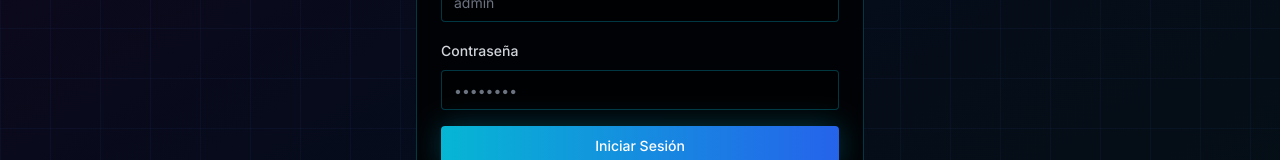
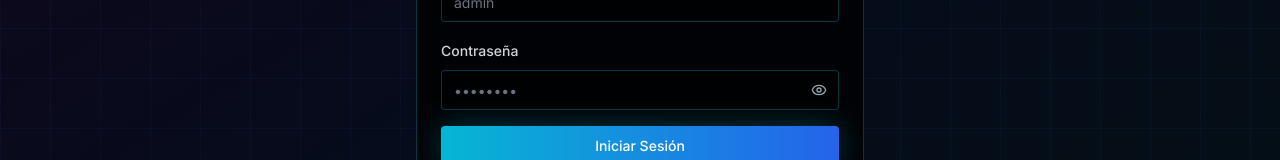
Before and after one commit to LomaDev956/LomaDashboard, a Next.js app: page /admin in a window 1280 px wide. Shown: the part 422-582 px from the top of the page. Built offline with nearby package versions, Linux system fonts and the light colour scheme.

Commit message:
feat(auth): show/hide password on login and admin
Made-with: Cursor

```diff
--- a/src/app/admin/page.tsx
+++ b/src/app/admin/page.tsx
@@ -6,13 +6,14 @@ import { Button } from '@/components/ui/button'
 import { Input } from '@/components/ui/input'
 import { Card, CardContent, CardDescription, CardHeader, CardTitle } from '@/components/ui/card'
 import { Label } from '@/components/ui/label'
-import { Code2 } from 'lucide-react'
+import { Code2, Eye, EyeOff } from 'lucide-react'
 import { safeInternalPath } from '@/lib/safe-redirect-path'
 
 function LoginForm() {
   const searchParams = useSearchParams()
   const [username, setUsername] = useState('')
   const [password, setPassword] = useState('')
+  const [showPassword, setShowPassword] = useState(false)
   const [error, setError] = useState('')
   const [loading, setLoading] = useState(false)
 
@@ -89,16 +90,34 @@ function LoginForm() {
             </div>
             <div className="space-y-2">
               <Label htmlFor="password" className="text-gray-300">Contraseña</Label>
+              <div className="relative">
                 <Input
                   id="password"
-                type="password"
+                  type={showPassword ? 'text' : 'password'}
                   placeholder="••••••••"
                   value={password}
                   onChange={(e) => setPassword(e.target.value)}
                   required
                   disabled={loading}
-                className="bg-black/50 border-cyan-500/30 text-white placeholder:text-gray-500 focus:border-cyan-400"
+                  autoComplete="current-password"
+                  className="bg-black/50 border-cyan-500/30 pe-10 text-white placeholder:text-gray-500 focus:border-cyan-400"
                 />
+                <Button
+                  type="button"
+                  variant="ghost"
+                  size="icon"
+                  className="absolute right-0 top-0 h-full min-w-10 rounded-l-none text-gray-400 hover:bg-white/5 hover:text-cyan-400"
+                  onClick={() => setShowPassword((v) => !v)}
+                  aria-label={showPassword ? 'Ocultar contraseña' : 'Mostrar contraseña'}
+                  disabled={loading}
+                >
+                  {showPassword ? (
+                    <EyeOff className="h-4 w-4 shrink-0" aria-hidden />
+                  ) : (
+                    <Eye className="h-4 w-4 shrink-0" aria-hidden />
+                  )}
+                </Button>
+              </div>
             </div>
             {error && (
               <div className="text-sm text-red-400 text-center bg-red-500/10 border border-red-500/30 rounded-lg p-3">
--- a/src/app/login/page.tsx
+++ b/src/app/login/page.tsx
@@ -6,10 +6,12 @@ import { Input } from '@/components/ui/input'
 import { Card, CardContent, CardDescription, CardHeader, CardTitle } from '@/components/ui/card'
 import { Label } from '@/components/ui/label'
 import { safeInternalPath } from '@/lib/safe-redirect-path'
+import { Eye, EyeOff } from 'lucide-react'
 
 export default function LoginPage() {
   const [username, setUsername] = useState('')
   const [password, setPassword] = useState('')
+  const [showPassword, setShowPassword] = useState(false)
   const [error, setError] = useState('')
   const [loading, setLoading] = useState(false)
 
@@ -73,15 +75,34 @@ export default function LoginPage() {
             </div>
             <div className="space-y-2">
               <Label htmlFor="password">Contraseña</Label>
+              <div className="relative">
                 <Input
                   id="password"
-                type="password"
+                  type={showPassword ? 'text' : 'password'}
                   placeholder="••••••••"
                   value={password}
                   onChange={(e) => setPassword(e.target.value)}
                   required
                   disabled={loading}
+                  className="pe-10"
+                  autoComplete="current-password"
                 />
+                <Button
+                  type="button"
+                  variant="ghost"
+                  size="icon"
+                  className="absolute right-0 top-0 h-full min-w-10 rounded-l-none text-muted-foreground hover:text-foreground"
+                  onClick={() => setShowPassword((v) => !v)}
+                  aria-label={showPassword ? 'Ocultar contraseña' : 'Mostrar contraseña'}
+                  disabled={loading}
+                >
+                  {showPassword ? (
+                    <EyeOff className="h-4 w-4 shrink-0" aria-hidden />
+                  ) : (
+                    <Eye className="h-4 w-4 shrink-0" aria-hidden />
+                  )}
+                </Button>
+              </div>
             </div>
             {error && (
               <div className="text-sm text-red-600 dark:text-red-400 text-center">
```
Lines whose indentation alone changed are shown as unchanged.
